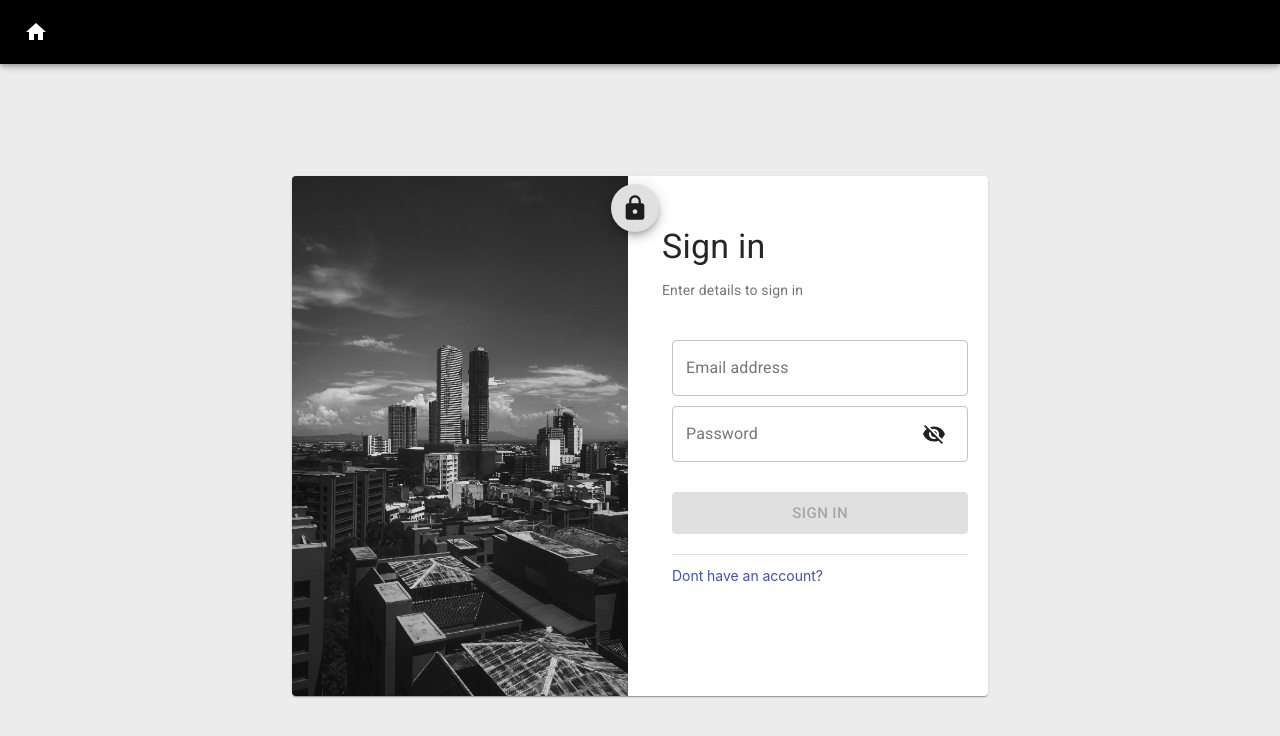
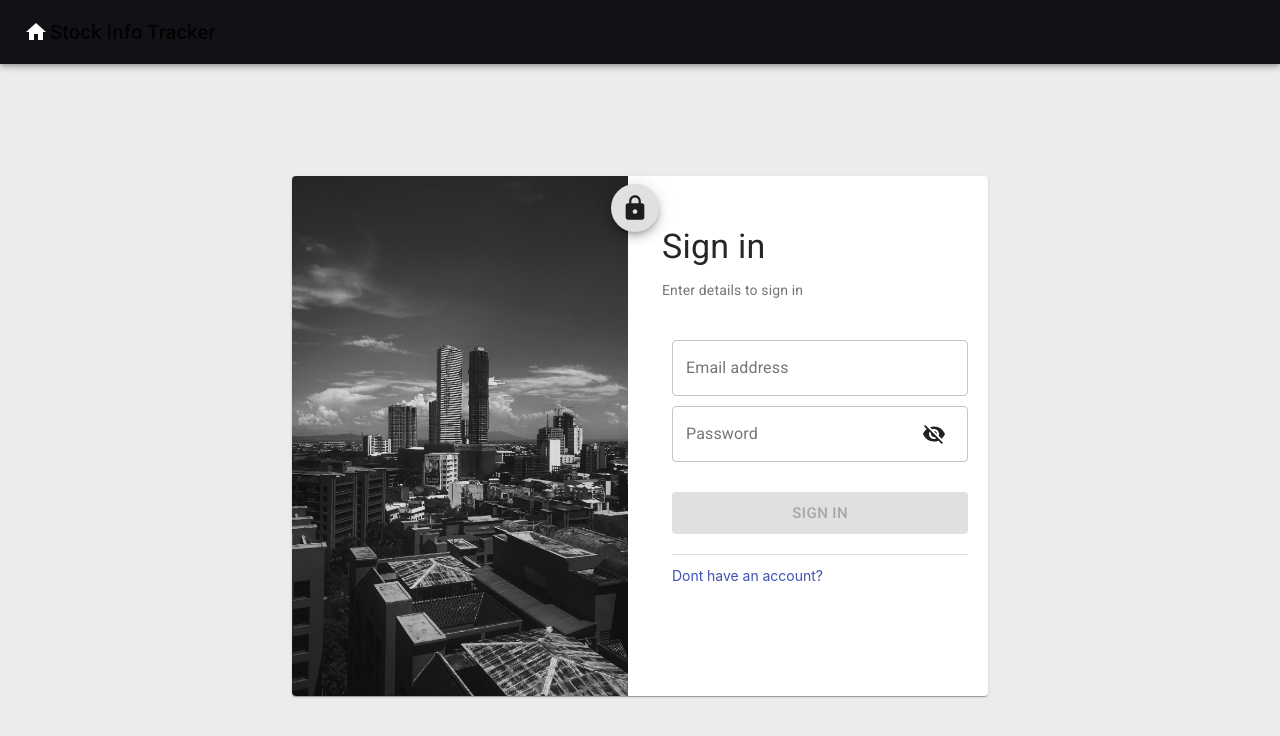
Before and after one commit to dheeraj0259/stock-info-tracker, a React (Create React App) app: page /stock-info-tracker/signin in a window 1280 px wide. Shown: the top 736 px of the page. Built offline with nearby package versions, Linux system fonts and the light colour scheme.

Commit message:
- minor style change

```diff
--- a/src/components/Navbar.jsx
+++ b/src/components/Navbar.jsx
@@ -1,21 +1,29 @@
 import React from "react";
 import { Link } from "react-router-dom";
-import { AppBar, Toolbar, IconButton, Typography } from "@material-ui/core";
+import {
+  AppBar,
+  Toolbar,
+  IconButton,
+  Typography,
+  Grid
+} from "@material-ui/core";
 import HomeIcon from "@material-ui/icons/Home";
 
 export default function Navbar() {
   return (
-    <AppBar style={{ background: "black" }}>
+    <AppBar style={{ background: "#111116" }}>
       <Toolbar>
+        <Grid container direction="row" alignItems="center">
           <Link
             to="/stock-info-tracker/"
             style={{ color: "white", textDecoration: "none" }}
           >
             <IconButton edge="start" color="inherit" aria-label="menu">
-            <HomeIcon style={{ marginRight: "10px" }} />
+              <HomeIcon style={{ marginRight: "2px" }} />
               <Typography variant="h6">Stock Info Tracker</Typography>
             </IconButton>
           </Link>
+        </Grid>
       </Toolbar>
     </AppBar>
   );
```
Lines whose indentation alone changed are shown as unchanged.
